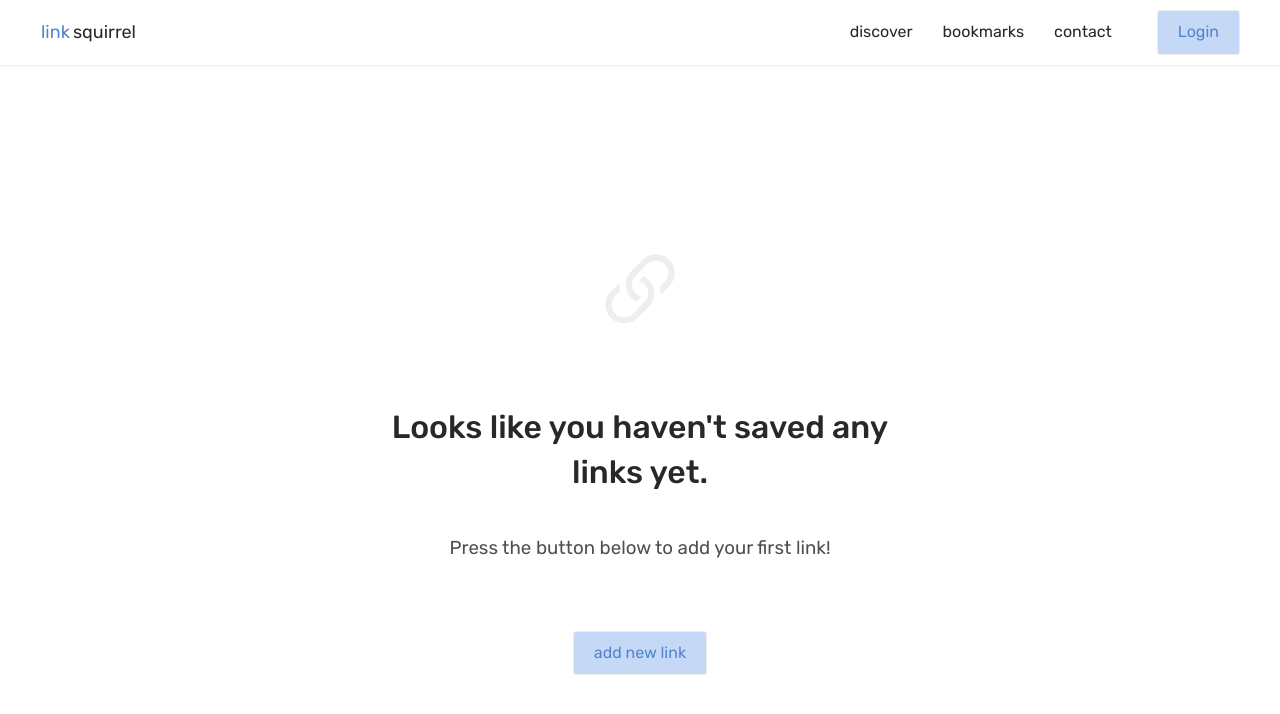
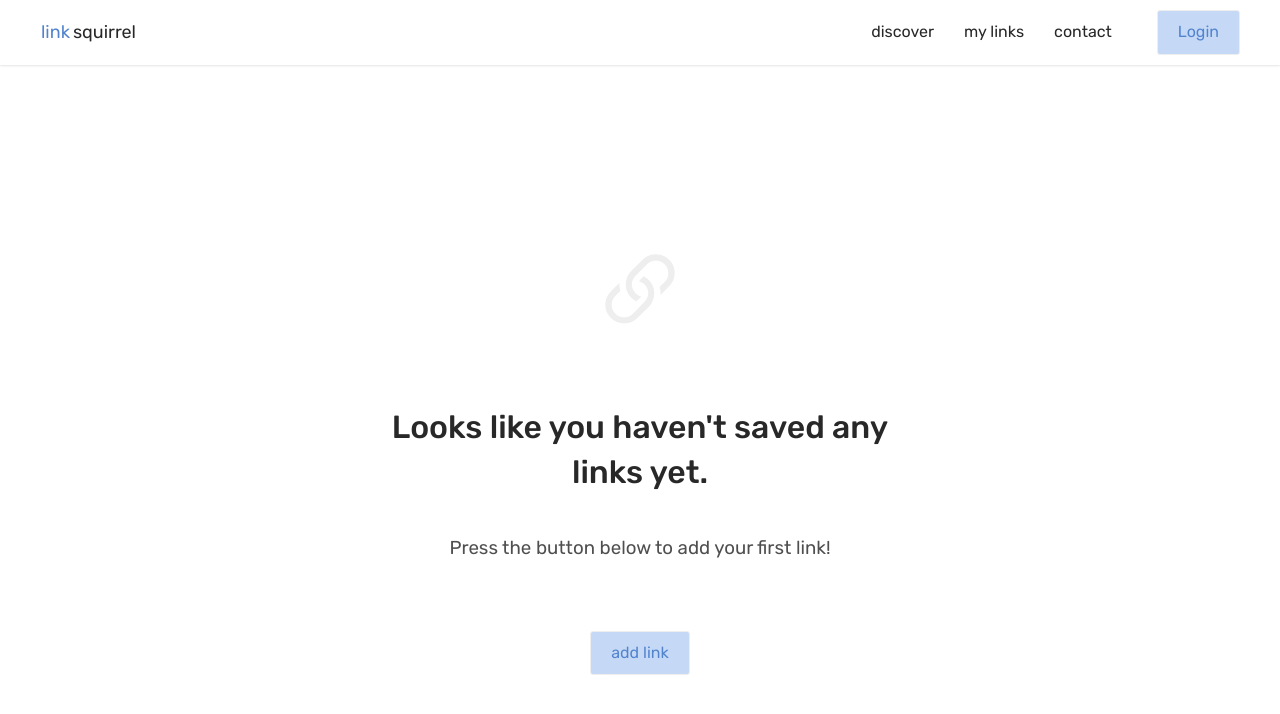
Before and after one commit to AlonLandmann/link-squirrel, a Next.js app: page / in a window 1280 px wide. Shown: the top 714 px of the page. Built offline with nearby package versions, Linux system fonts and the light colour scheme; no server answers.

Commit message:
[css] change the layout a bit

```diff
--- a/components/Home.js
+++ b/components/Home.js
@@ -16,7 +16,7 @@ export default function Home() {
           <h1>Looks like you haven't saved any links yet.</h1>
           <h3>Press the button below to add your first link!</h3>
           <button onClick = {() => { setFormInView(true) }}>
-            add new link
+            add link
           </button>
         </div>
       </div>
--- a/components/LinkForm.js
+++ b/components/LinkForm.js
@@ -3,8 +3,8 @@ import css from '@/scss/LinkForm.module.scss'
 
 export default function LinkForm({ setFormInView }) {
   const [formData, setFormData] = useState({
+    title: '',
     href: '',
-    title: '',
     type: '',
     status: ''
   })
@@ -33,18 +33,18 @@ export default function LinkForm({ setFormInView }) {
         </div>
         <form onSubmit={handleSubmit}>
           <input
+            name='title'
+            value={formData.title}
+            onChange={handleChange}
+            type='text'
+            placeholder='title'
+          />
+          <input
             name='href'
             value={formData.href}
             onChange={handleChange}
             type='text'
             placeholder='url'
-          />
-          <input
-            name='title'
-            value={formData.title}
-            onChange={handleChange}
-            type='text'
-            placeholder='title'
           />
           <select
             name='type'
--- a/components/Navbar.js
+++ b/components/Navbar.js
@@ -13,7 +13,7 @@ export default function Navbar() {
         </div>
         <nav className={css.navLinks}>
           <div>discover</div>
-          <div>bookmarks</div>
+          <div>my links</div>
           <div>contact</div>
         </nav>
         {!user &&
```
